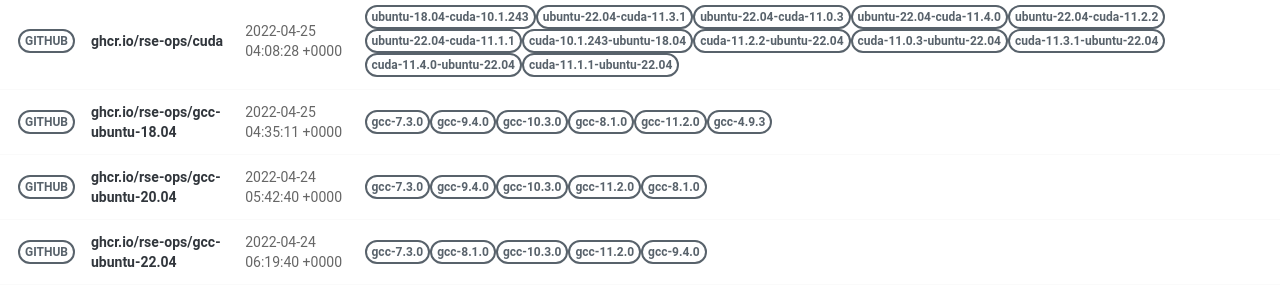
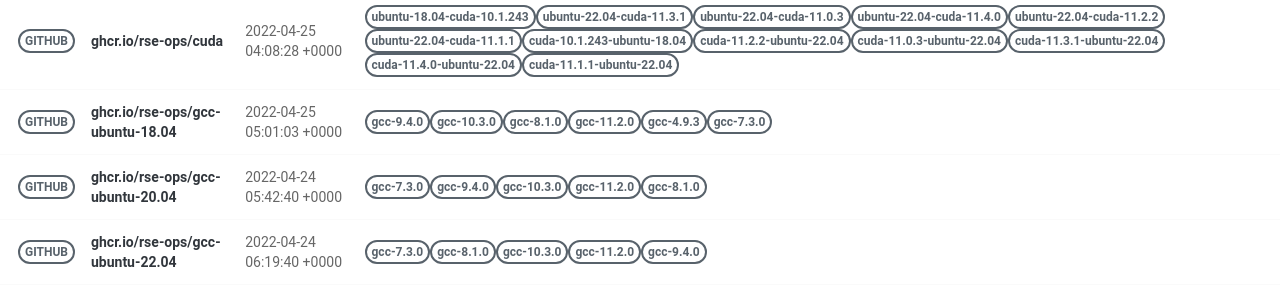
Before and after one commit to rse-ops/docker-images, a Jekyll site: the page built from pages/index.md, in a window 1280 px wide. Shown: the part 502-801 px from the top of the page. Built offline with Jekyll 4.4.1, drawn with Linux system fonts in a browser that asks for light colours; nearby versions of some CDN libraries.

Commit message:
Automated push to update library 2022-04-25

```diff
--- a/_library/ghcr.io-rse-ops-gcc-ubuntu-18.04.md
+++ b/_library/ghcr.io-rse-ops-gcc-ubuntu-18.04.md
@@ -1,14 +1,11 @@
 ---
 layout: container
 name: ghcr.io/rse-ops/gcc-ubuntu-18.04
-updated_at: 2022-04-25 04:35:11.726772
+updated_at: 2022-04-25 05:01:03.631426
 
 
 container_url: https://github.com/orgs/rse-ops/packages/container/package/gcc-ubuntu-18.04
 versions:
- - tag: gcc-7.3.0
-   dockerfile: https://github.com/rse-ops/docker-images/blob/main/ubuntu/gcc/Dockerfile
-   manifest: https://crane.ggcr.dev/manifest/ghcr.io/rse-ops/gcc-ubuntu-18.04:gcc-7.3.0
  - tag: gcc-9.4.0
    dockerfile: https://github.com/rse-ops/docker-images/blob/main/ubuntu/gcc/Dockerfile
    manifest: https://crane.ggcr.dev/manifest/ghcr.io/rse-ops/gcc-ubuntu-18.04:gcc-9.4.0
```
Also changed, not shown: other parts of _library/ghcr.io-rse-ops-gcc-ubuntu-18.04.md (+3 -0 lines).
